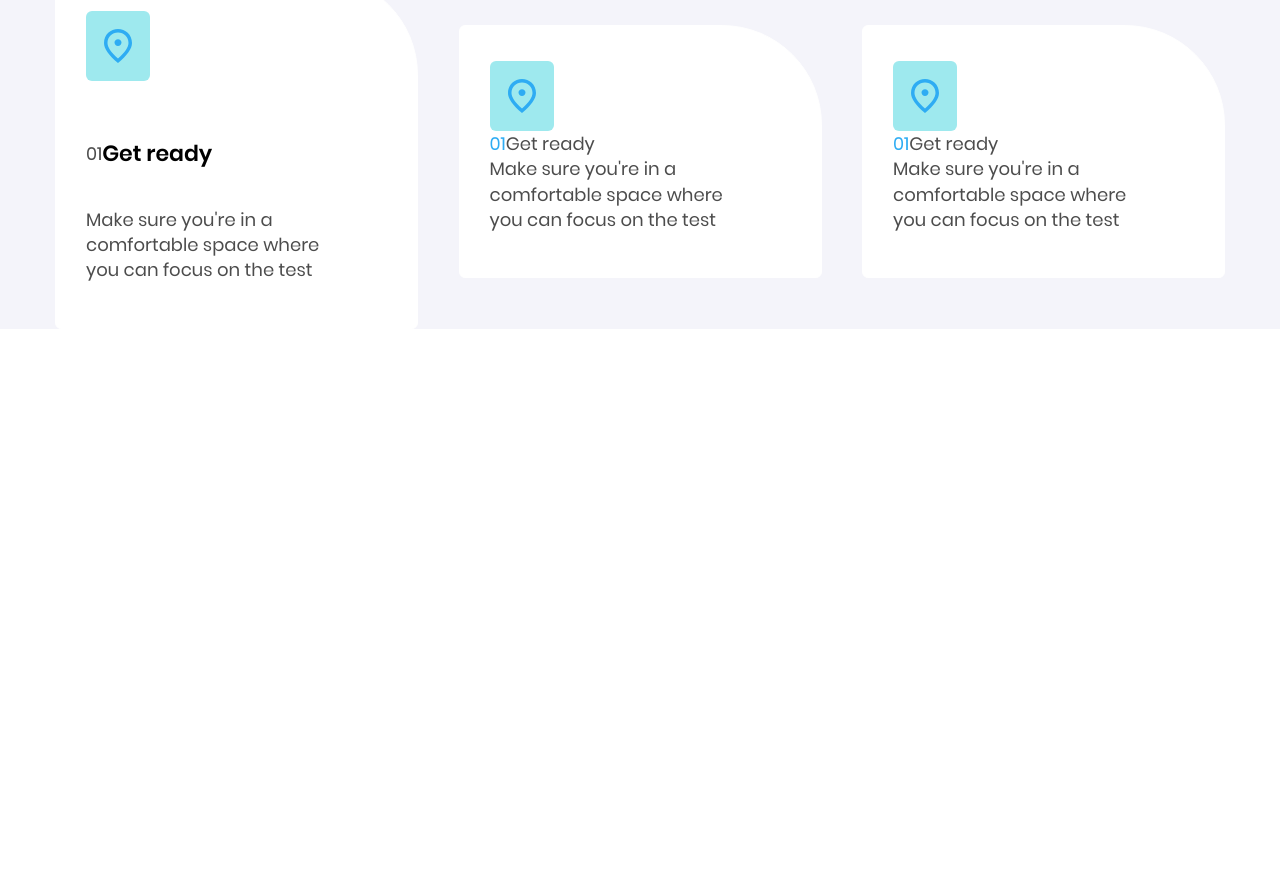
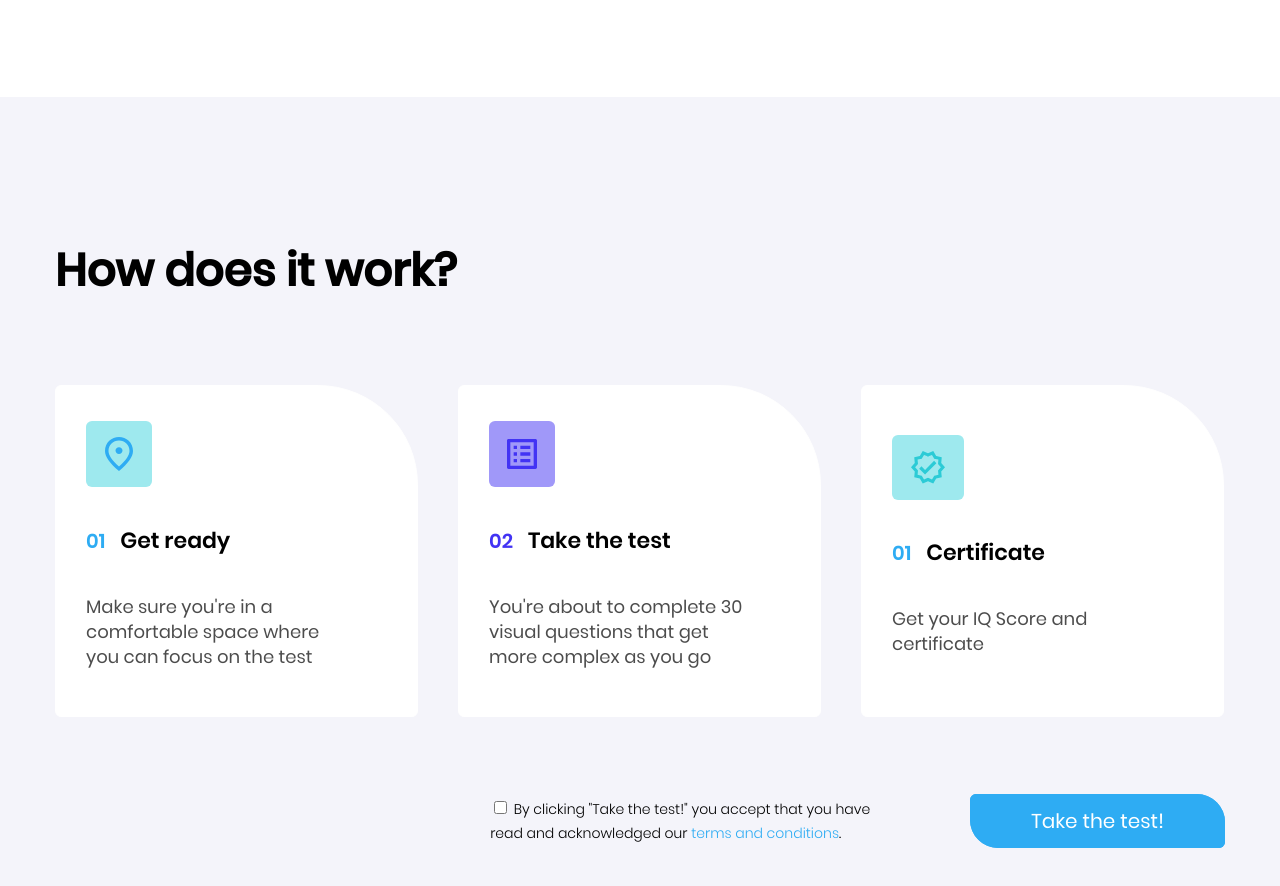
Before and after one commit to LizaUsova/hw21, a plain HTML site: page index.html in a window 1280 px wide. Shown: the part 1354-2240 px from the top of the page. Before the commit the page ends 1683 px from the top, so only its background shows below. Drawn offline with Linux system fonts and the light colour scheme.

Commit message:
refactor: sectionInstruction

```diff
--- a/index.html
+++ b/index.html
@@ -41,7 +41,7 @@
                     <a class="btn__promo" href="#">Take the test!</a>
                 </div>
                 <form action="#" method="get">
-                    <label>
+                    <label class="promo__label">
                     <input class="custom-checkbox" type="checkbox" name="accept" value="yes">
                         By clicking "Take the test!" you accept that you have <br> read and acknowledged our <span>terms and conditions</span>.
                     </label>
@@ -106,11 +106,12 @@
     </section>
     <section class="instruction">
         <div class="container">
+            <div class="instruction__inner">
                 <h3>How does it work?</h3>
                 <div class="instruction__cards">
                     <div class="instruction__card">
-                    <div class="instruction__card-icon">
-                        <img src="./assets/pictures/icons/location.svg" alt="image">
+                            <div class="instruction__card-icons">
+                                <img class="instruction__card-icon" src="./assets/pictures/icons/location.svg" alt="image">
                                 <div class="instruction__card-row">
                                     <p class="instruction__card-number">01</p>
                                     <h5>Get ready</h5>
@@ -119,17 +120,35 @@
                             </div>
                         </div>
                     <div class="instruction__card">
-                    <div class="instruction__card-icon">
-                        <img src="./assets/pictures/icons/location.svg" alt="image">
-                        <p><span>01</span>Get ready</p>
-                        <p>Make sure you're in a comfortable space where you can focus on the test</p>
+                        <div class="instruction__card-icons">
+                            <img class="instruction__card-icon_purple" src="./assets/pictures/icons/test.svg" alt="image">
+                            <div class="instruction__card-row">
+                                <p class="instruction__card-number_purple">02</p>
+                                <h5>Take the test</h5>
+                            </div>
+                            <p class="instruction__card-description">You're about to complete 30 visual questions that get more complex as you go</p>
                         </div>
                     </div>
                     <div class="instruction__card">
-                    <div class="instruction__card-icon">
-                        <img src="./assets/pictures/icons/location.svg" alt="image">
-                        <p><span>01</span>Get ready</p>
-                        <p>Make sure you're in a comfortable space where you can focus on the test</p>
+                        <div class="instruction__card-icons">
+                            <img class="instruction__card-icon" src="./assets/pictures/icons/done.svg" alt="image">
+                            <div class="instruction__card-row">
+                                <p class="instruction__card-number">01</p>
+                                <h5>Certificate</h5>
+                            </div>
+                            <p class="instruction__card-description">Get your IQ Score and certificate</p>
+                        </div>
+                    </div>
+                </div>
+                <div class="instruction__clicking">
+                    <form action="#" method="get">
+                        <label>
+                            <input class="custom-checkbox" type="checkbox" name="accept" value="yes">
+                            By clicking "Take the test!" you accept that you have <br> read and acknowledged our <span>terms and conditions</span>.
+                        </label>
+                    </form>
+                    <div class="btn">
+                        <a class="btn__instruction" href="#">Take the test!</a>
                     </div>
                 </div>
             </div>
--- a/styles/scss/common/common.scss
+++ b/styles/scss/common/common.scss
@@ -56,3 +56,9 @@ a {
 span {
   color: $color-dark-blue;
 }
+
+label {
+  font-family: $f-poppins-light;
+  font-size: $f-md;
+  //color: $color-light;
+}
--- a/styles/scss/components/main.scss
+++ b/styles/scss/components/main.scss
@@ -1,13 +1,17 @@
 .promo {
   background-color: transparent;
-  padding-top: 100px;
+  padding-top: 160px;
+  padding-bottom: 190px;
 
   &__title {
     @include justify-content(flex-start);
-
     gap: 40px;
     max-width: 660px;
+  }
 
+  &__label {
+    color: $color-light;
+  }
   .btn {
     &__promo {
       @include btn-f-size(20px);
@@ -15,22 +19,12 @@
       border-radius: $border-r-sm $border-r-md $border-r-sm;
     }
   }
-
-    form {
-      label {
-        font-family: $f-poppins-light;
-        font-size: $f-md;
-        color: $color-light;
 }
-    }
-  }
-}
-
-
 
 .content {
   @include justify-content(space-between);
-  padding-top: 200px;
+  padding-top: 140px;
+  padding-bottom: 100px;
 
   p {
     @include text-base(16px);
@@ -98,12 +92,11 @@
           text-align: right;
         }
       }
+      .row:not(:last-child) {
+        border-bottom: 1px solid rgba(0, 0, 0, 0.30);
       }
     }
   }
-
-.row:not(:last-child) {
-   border-bottom: 1px solid rgba(0, 0, 0, 0.30);
 }
 
 .dots_img {
@@ -115,44 +108,77 @@
 .instruction {
   background-color: $color-light-gray;
 
+  &__inner {
+    @include justify-content(space-between);
+    gap: 80px;
+    padding-top: 140px;
+    padding-bottom: 160px;
+  }
+
   &__cards {
-    padding-top: 100px;
     @include justify-content(space-between);
     gap: 40px;
   }
 
   &__card {
     max-width: 363px;
+    min-height: 332px;
     padding: 35px 65px 45px 30px;
     @include justify-content(space-between);
-    background-color: $color-light;
     background-color: $color-light;
     border: 1px solid $color-light;
     border-radius: $border-r-sm $border-r-xl $border-r-sm $border-r-sm;
   }
 
   &__card-icon {
-
-    p {
-      @include text-base(18px)
-    }
-
-    img {
-      padding: 18px;
+    padding: 16px 19px;
     border-radius: $border-r-sm;
     background-color: $color-light-blue;
   }
+
+  &__card-icon_purple {
+    padding: 18px;
+    border-radius: $border-r-sm;
+    background-color: $color-light-purple;
   }
 
   &__card-row {
     @include justify-content(flex-start);
-    padding-top: 20px;
+    gap: 15px;
   }
 
-  &__card-number p {
-      display: inline-block;
-      padding-right: 18px;
+  &__card-number {
     font-size: 20px;
     font-family: $f-poppins-semi-bold;
   }
+
+  &__card-number_purple {
+    font-size: 20px;
+    font-family: $f-poppins-semi-bold;
+    color: $color-dark-purple;
   }
+
+  &__card-description {
+    @include text-base(18px)
+  }
+
+  &__clicking {
+    @include justify-content(flex-end);
+    margin: 0 0 0 auto;
+    gap: 100px;
+  }
+
+  &__card-number {
+    font-size: 20px;
+    color: $color-dark-blue;
+    font-family: $f-poppins-semi-bold;
+  }
+
+  .btn {
+    &__instruction {
+      @include btn-f-size(20px);
+      padding: 12px 60px;
+      border-radius: $border-r-sm $border-r-md $border-r-sm;
+    }
+  }
+}
```
Also changed, not shown: styles/css/style.css, styles/scss/index.css, 2 other files. Lines whose indentation alone changed are shown as unchanged.
